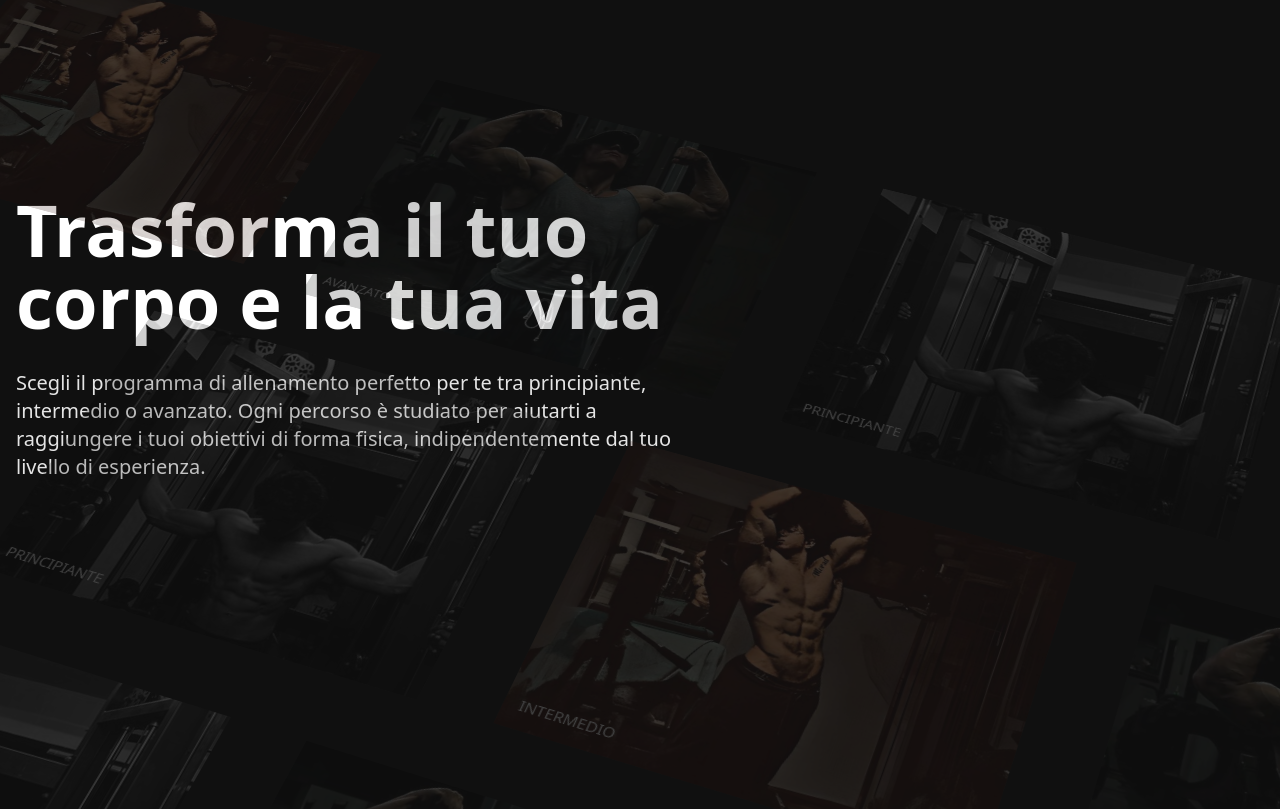
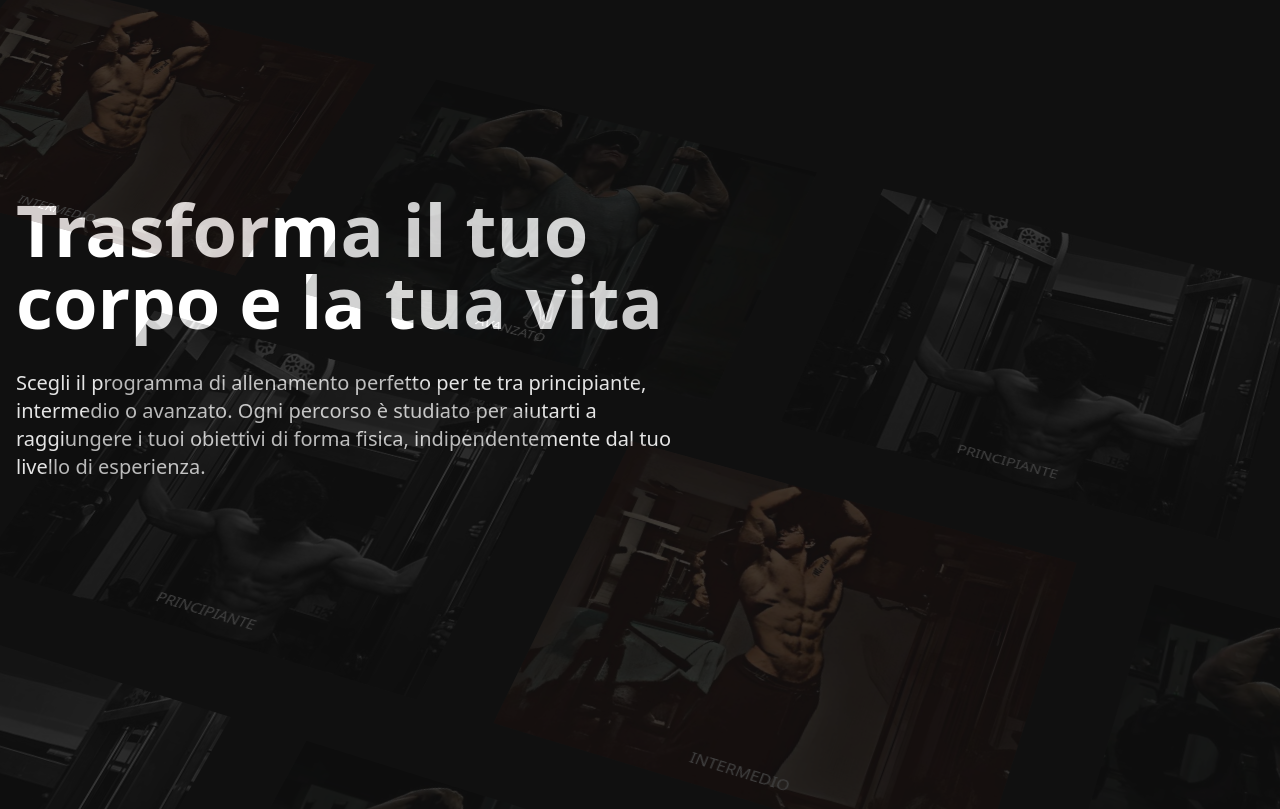
Before and after one commit to Tamasce/GioSta, a Next.js app: page / in a window 1280 px wide. Shown: the part 931-1740 px from the top of the page. Built offline with nearby package versions, Linux system fonts and the light colour scheme.

Commit message:
Update hero-parallax.tsx

```diff
--- a/components/ui/hero-parallax.tsx
+++ b/components/ui/hero-parallax.tsx
@@ -311,9 +311,10 @@ export const ProductCard = ({
         />
 
       <div className="absolute inset-0 h-full w-full opacity-0 group-hover/product:opacity-80 bg-black pointer-events-none"></div>
-      <h2 className="absolute bottom-4 left-4 opacity-1 group-hover/product:opacity-100 text-white">
-        {product.title}
-      </h2>
+      <h2 className="absolute bottom-4 left-1/2 -translate-x-1/2 opacity-1 group-hover/product:opacity-100 text-white text-center">
+  {product.title}
+</h2>
+
 
     </motion.div>
   );
```
